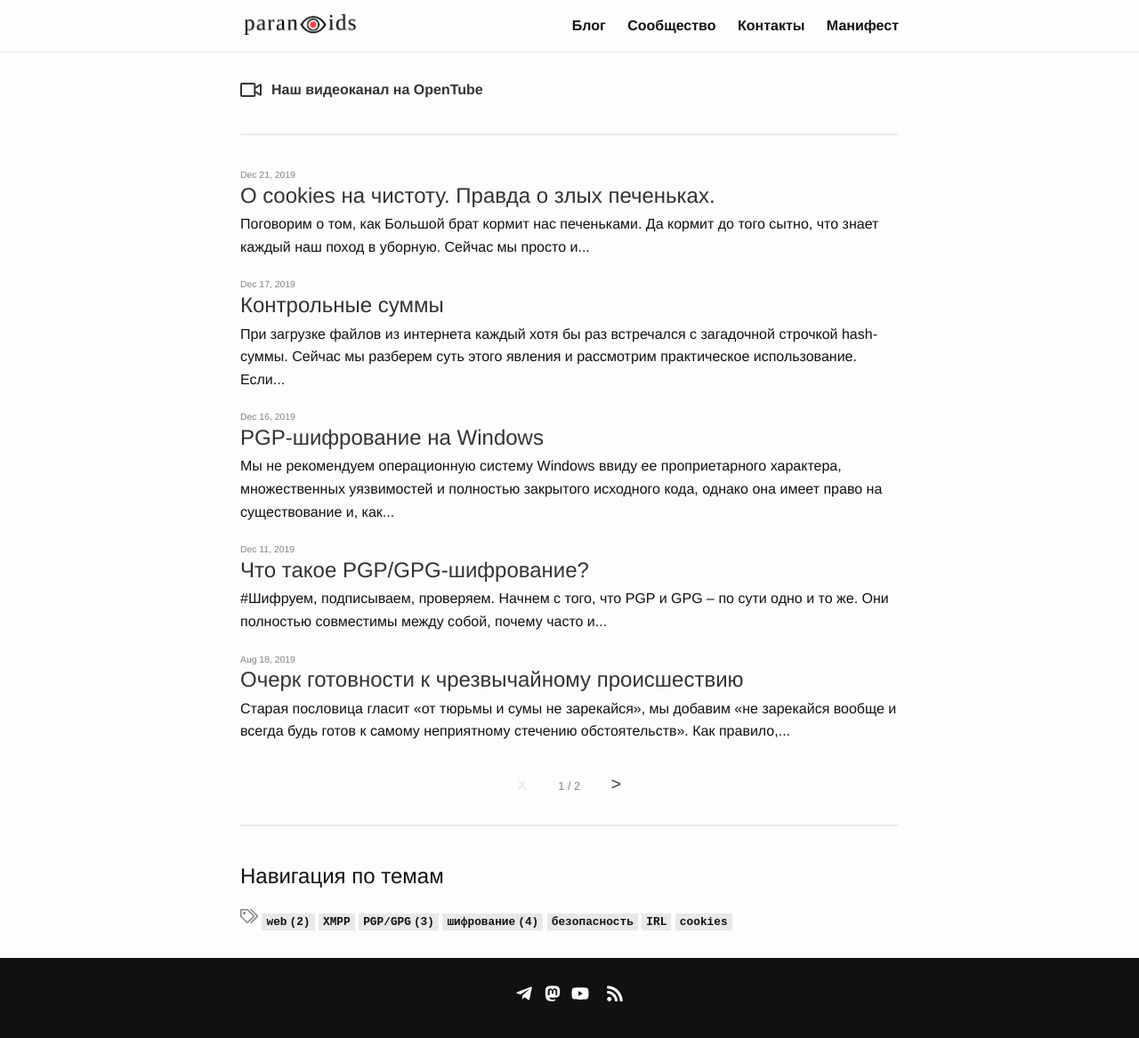
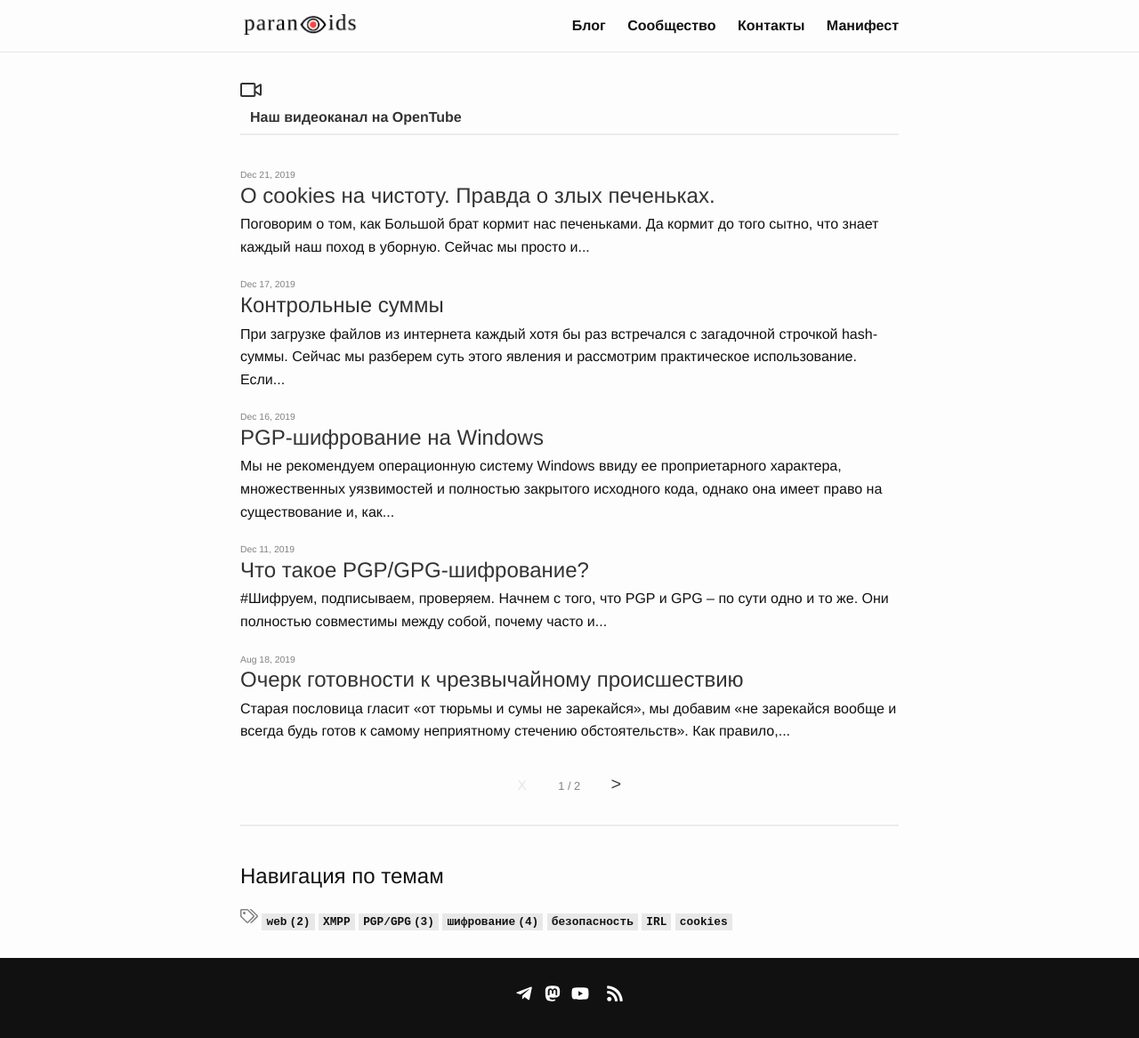
Before and after one commit to 2b7E1n6D0e5R7/2b7E1n6D0e5R7.github.io, a Jekyll site: the page built from index.html, in a window 1280 px wide. Shown: the whole page at 89% size. Built offline with Jekyll 4.4.1, drawn with Linux system fonts in a browser that asks for light colours; the list of posts is cut into pages by our own code.

Commit message:
Update blog.html

```diff
--- a/_layouts/blog.html
+++ b/_layouts/blog.html
@@ -5,8 +5,10 @@ layout: default
 
   <div class="blog-menu_link">
     <a href="https://www.open.tube/accounts/paranoids.info@open.tube/video-channels" target="_blank">
+    <div class="blog-menu_icon">
     <svg xmlns="http://www.w3.org/2000/svg" width="24px" height="24px" viewBox="0 0 576 512"><path id="video" d="M543.9 96c-6.2 0-12.5 1.8-18.2 5.7L416 170.1v-58.3c0-26.4-23.2-47.8-51.8-47.8H51.8C23.2 64 0 85.4 0 111.8v288.4C0 426.6 23.2 448 51.8 448h312.4c28.6 0 51.8-21.4 51.8-47.8v-58.3l109.7 68.3c5.7 4 12.1 5.7 18.2 5.7 16.6 0 32.1-13 32.1-31.5V127.5C576 109 560.5 96 543.9 96zM368 200v198.9c-.6.4-1.8 1.1-3.8 1.1H51.8c-2 0-3.2-.6-3.8-1.1V113.1c.6-.4 1.8-1.1 3.8-1.1h312.4c2 0 3.2.6 3.8 1.1V200zm160 155.2l-112-69.8v-58.7l112-69.8v198.3z"/></svg>
-    <span class="blog-menu_text"><b>Наш видеоканал на OpenTube</b></span>
+    </div>
+      <span class="blog-menu_text"><b>Наш видеоканал на OpenTube</b></span>
     </a>
   </div>
 
```
